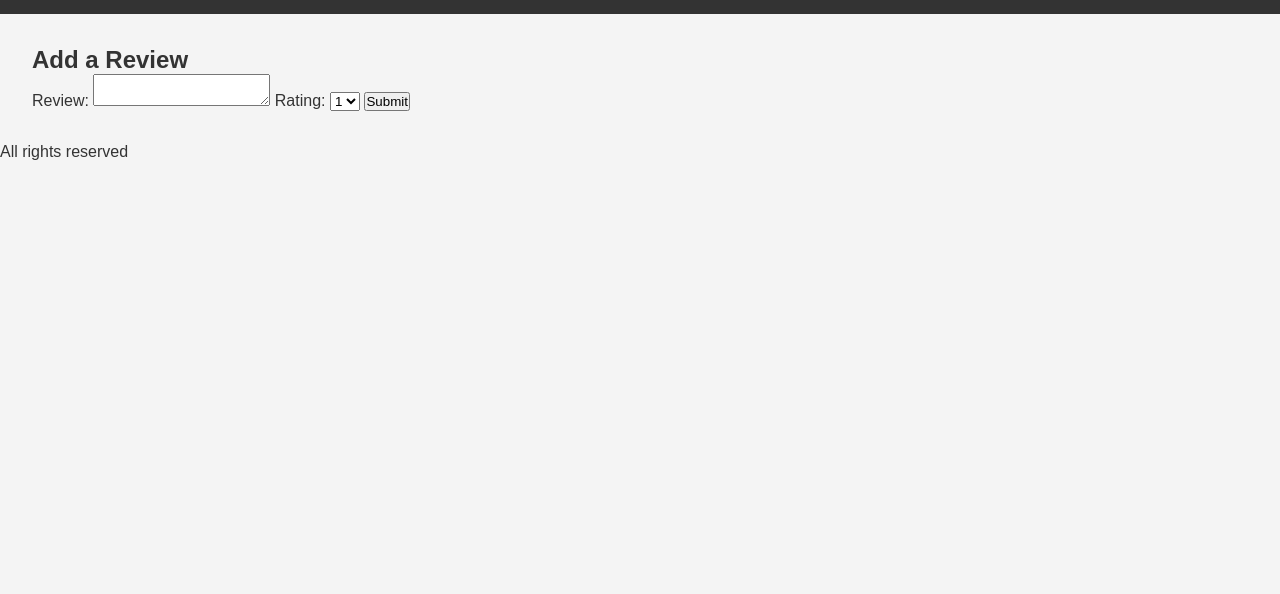
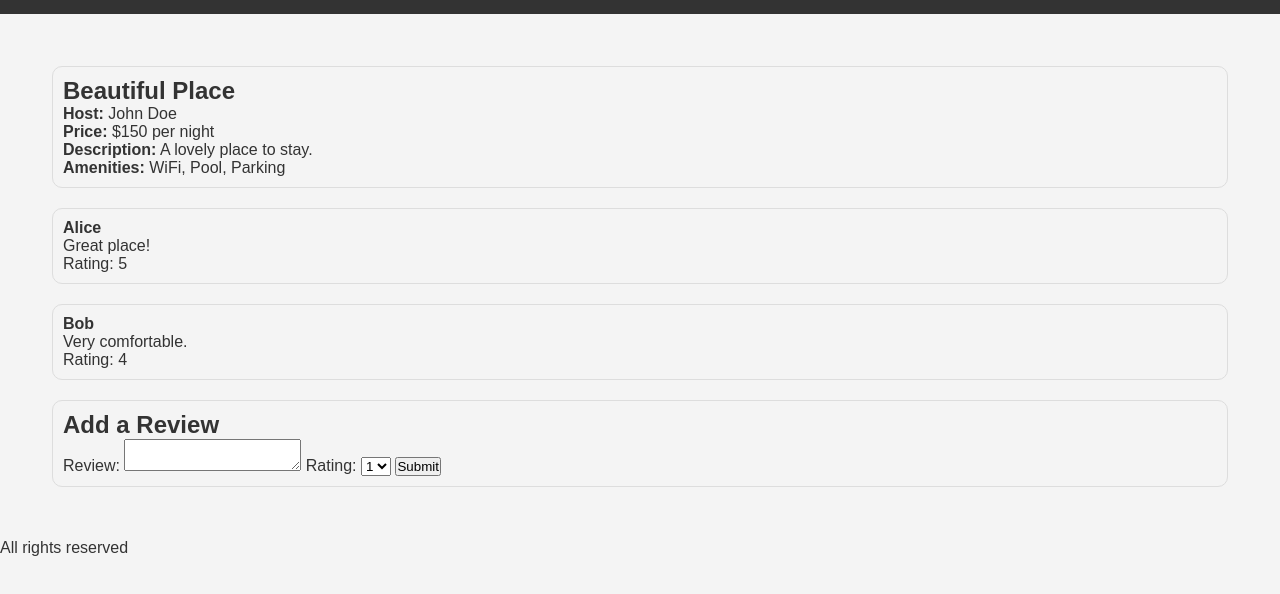
Before and after one commit to JordanHolberton/holbertonschool-hbnb, a plain HTML site: page part4/place.html in a window 1280 px wide. Shown: the part 100-694 px from the top of the page. Drawn offline with Linux system fonts and the light colour scheme.

Commit message:
Add place details and review functionality with styling improvements

```diff
--- a/part4/scripts.js
+++ b/part4/scripts.js
@@ -43,5 +43,81 @@ document.addEventListener('DOMContentLoaded', () => {
 
     // Populate places list on page load
     populatePlacesList();
+});
 
+//function to create a place and review card
+document.addEventListener('DOMContentLoaded', () => {
+    const placeDetails = {
+        name: 'Beautiful Place',
+        host: 'John Doe',
+        price: 150,
+        description: 'A lovely place to stay.',
+        amenities: ['WiFi', 'Pool', 'Parking'],
+        reviews: [
+            { comment: 'Great place!', user: 'Alice', rating: 5 },
+            { comment: 'Very comfortable.', user: 'Bob', rating: 4 }
+        ]
+    };
+
+    function displayPlaceDetails(place) {
+        const placeDetailsSection = document.getElementById('place-details');
+        placeDetailsSection.innerHTML = `
+            <div class="place-info">
+                <h2>${place.name}</h2>
+                <p><strong>Host:</strong> ${place.host}</p>
+                <p><strong>Price:</strong> $${place.price} per night</p>
+                <p><strong>Description:</strong> ${place.description}</p>
+                <p><strong>Amenities:</strong> ${place.amenities.join(', ')}</p>
+            </div>
+        `;
+    }
+
+    function displayReviews(reviews) {
+        const reviewsSection = document.getElementById('reviews');
+        reviews.forEach(review => {
+            const reviewCard = document.createElement('div');
+            reviewCard.className = 'review-card';
+            reviewCard.innerHTML = `
+                <p><strong>${review.user}</strong></p>
+                <p>${review.comment}</p>
+                <p>Rating: ${review.rating}</p>
+            `;
+            reviewsSection.appendChild(reviewCard);
+        });
+    }
+
+    function checkUserLoggedIn() {
+        // Simulate user login check
+        return true; // Change this based on actual login status
+    }
+
+    function setupAddReviewSection() {
+        const addReviewSection = document.getElementById('add-review');
+        if (checkUserLoggedIn()) {
+            addReviewSection.innerHTML = `
+                <h2>Add a Review</h2>
+                <form id="review-form" class="form">
+                    <label for="review-text">Review:</label>
+                    <textarea id="review-text" name="review-text" required></textarea>
+                    <label for="rating">Rating:</label>
+                    <select id="rating" name="rating" required>
+                        <option value="1">1</option>
+                        <option value="2">2</option>
+                        <option value="3">3</option>
+                        <option value="4">4</option>
+                        <option value="5">5</option>
+                    </select>
+                    <button type="submit">Submit</button>
+                </form>
+            `;
+        } else {
+            addReviewSection.innerHTML = `
+                <button onclick="window.location.href='add_review.html'">Add a Review</button>
+            `;
+        }
+    }
+
+    displayPlaceDetails(placeDetails);
+    displayReviews(placeDetails.reviews);
+    setupAddReviewSection();
 });
--- a/part4/styles.css
+++ b/part4/styles.css
@@ -32,10 +32,10 @@ main {
 }
 
 .place-card {
-    border: 1px solid #ccc;
-    border-radius: 8px;
-    padding: 16px;
-    margin: 16px;
+    border: 1px solid #ddd;
+    border-radius: 10px;
+    padding: 10px;
+    margin: 20px;
     text-align: center;
     box-shadow: 0 2px 4px rgba(0, 0, 0, 0.1);
 }
@@ -49,7 +49,7 @@ main {
 }
 
 .details-button {
-    background-color: #007BFF;
+    background-color: #d5a114;
     color: white;
     border: none;
     padding: 8px 16px;
@@ -58,5 +58,24 @@ main {
 }
 
 .details-button:hover {
-    background-color: #0056b3;
+    background-color: #dfa915;
 }
+
+.place-details {
+    margin: 20px;
+    padding: 10px;
+    Border: 1px solid #ddd;
+    border-radius: 10px;
+}
+ .review-card {
+    border: 1px solid #ddd;
+    border-radius: 10px;
+    padding: 10px;
+    margin: 20px;
+}
+.add-review {
+    border: 1px solid #ddd;
+    border-radius: 10px;
+    padding: 10px;
+    margin: 20px;
+}
```
